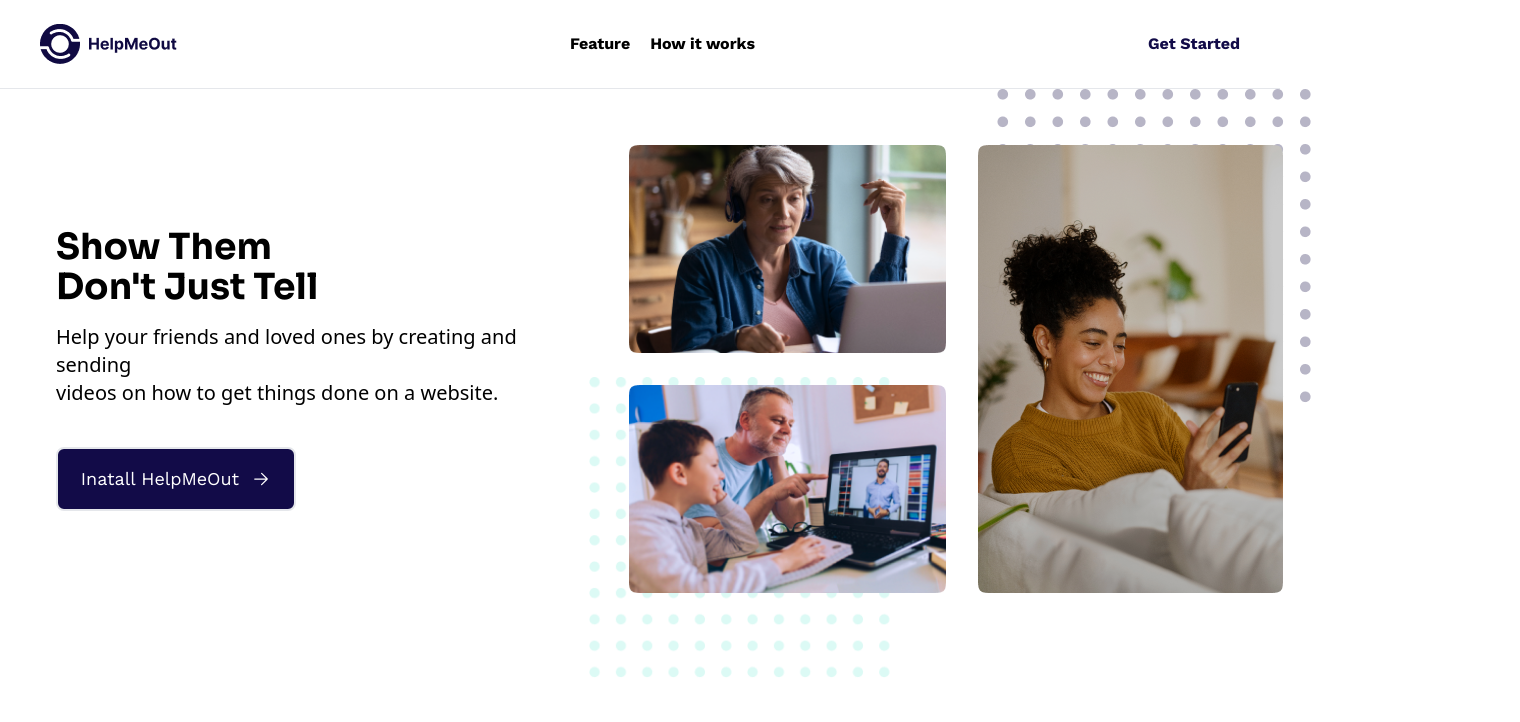
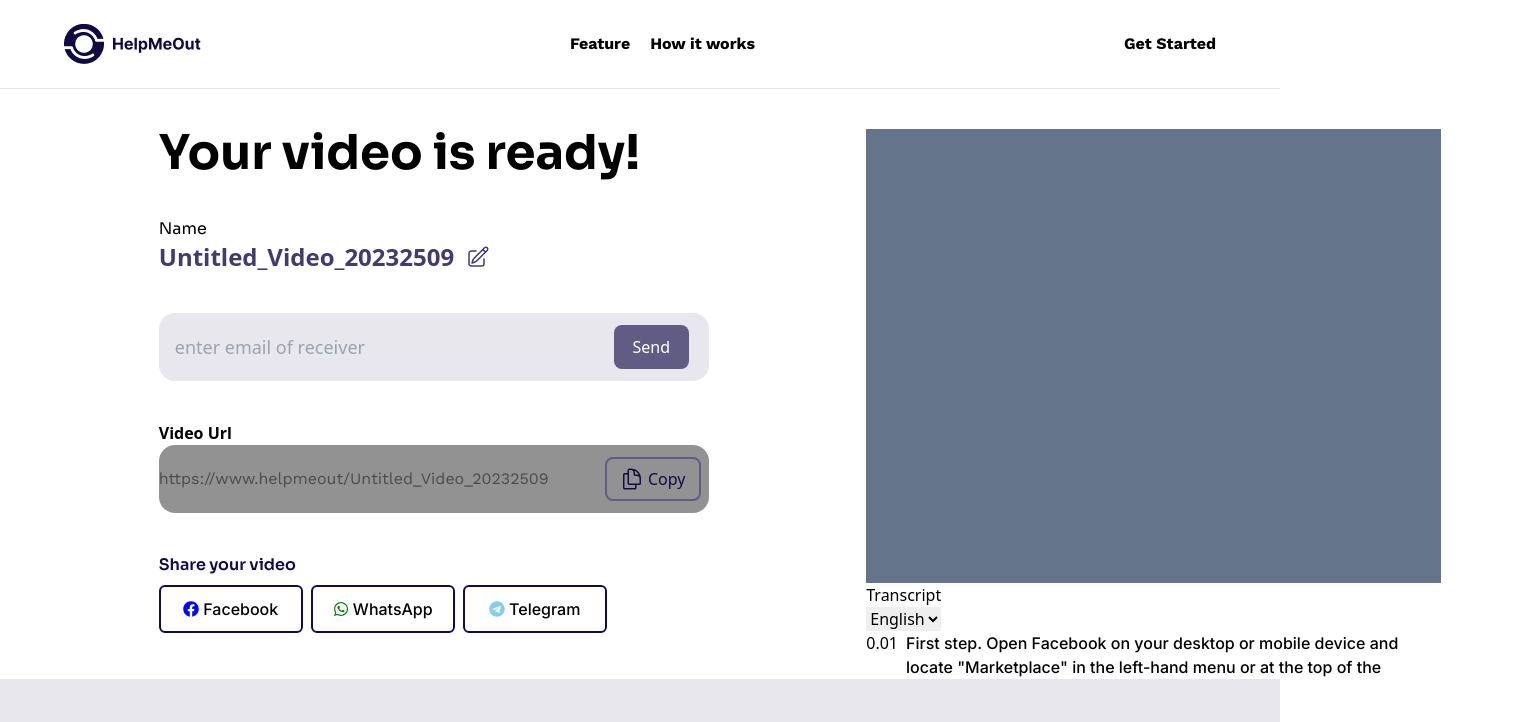
Before and after one commit to austynomilan/chrome_extension, a React (Vite) app in the folder helpmeout/: page /recorded in a window 1280 px wide. Shown: the top 722 px of the page, 1520 px wide, since content can reach past the window. Built offline with nearby package versions, Linux system fonts and the light colour scheme.

Commit message:
show recorded screen added

```diff
--- a/helpmeout/package.json
+++ b/helpmeout/package.json
@@ -11,7 +11,10 @@
   },
   "dependencies": {
     "react": "^18.2.0",
-    "react-dom": "^18.2.0"
+    "react-dom": "^18.2.0",
+    "react-icons": "^4.11.0",
+    "react-router": "^6.16.0",
+    "react-router-dom": "^6.16.0"
   },
   "devDependencies": {
     "@types/react": "^18.2.15",
--- a/helpmeout/src/App.jsx
+++ b/helpmeout/src/App.jsx
@@ -1,16 +1,19 @@
-import { useState } from 'react'
-import Home from './Home/Home'
-import './App.css'
+import { BrowserRouter as Router, Routes, Route } from 'react-router-dom';
+import Recorded from './Recorded/recorded';
+import Home from './Home/Home';
+import './App.css';
 
 function App() {
-
   return (
     <>
-      <div>
-      <Home />
-      </div>
+      <Router>
+        <Routes>
+          <Route path='/' element={<Home />} />
+          <Route path='/recorded' element={<Recorded />} />
+        </Routes>
+      </Router>
     </>
-  )
+  );
 }
 
-export default App
+export default App;
--- /dev/null
+++ b/helpmeout/src/Recorded/recorded.jsx
@@ -0,0 +1,16 @@
+import React from 'react'
+import Nav from '../components/navBar/Nav'
+import Vidscreen from '../components/vid/vidscreen'
+import Footer from '../components/footer/footer'
+import Save from '../components/SaveVid/save'
+
+export default function recorded() {
+  return (
+    <div>
+        <Nav />
+        <Vidscreen />
+        <Save />
+        <Footer />
+    </div>
+  )
+}
--- /dev/null
+++ b/helpmeout/src/components/SaveVid/save.jsx
@@ -0,0 +1,17 @@
+import React from 'react';
+
+export default function save() {
+  return (
+    <div class="bg-input h-80 text-center pt-10">
+      <p class="font-sora font-semibold text-2xl">
+        To ensure the availability and privacy of your video, <br /> we
+        recommend saving it to your account.
+      </p>
+      <button class="bg-primary-100 text-white mt-10 mb-10 rounded-lg w-36 h-12 text-base font-def font-medium">Save Video</button>
+      <div class="flex justify-center">
+        <p class="font-sora text-2xl font-semibold text-gray-500">Don't have an account?</p>
+      <span class="cursor-pointer font-sora text-2xl font-semibold text-primary-100">Create account</span>
+      </div>
+    </div>
+  );
+}
--- a/helpmeout/src/components/footer/footer.jsx
+++ b/helpmeout/src/components/footer/footer.jsx
@@ -3,7 +3,7 @@ import Logo from '/images/lgw.png'
 
 export default function footer() {
   return (
-    <div class="grid grid-cols-7 justify-between h-347 bg-primary">
+    <div class="grid grid-cols-7 justify-between h-347 bg-primary-100">
       <div class="col-span-2 mt-32 ml-36">
         <img src={Logo} alt="logo"/>
       </div>
--- a/helpmeout/src/components/homeLanding/section1/section1.jsx
+++ b/helpmeout/src/components/homeLanding/section1/section1.jsx
@@ -7,8 +7,8 @@ import Img3 from '/images/img3.png'
 
 export default function section1() {
   return (
-    <div class="flex items-center mt-14">
-        <div class="ml-14">
+    <div class="flex items-center mt-16 justify-center ">
+        <div class="mr-10">
         <p class="text-4xl font-bold font-sora">
         Show Them <br />
         Don't Just Tell
@@ -17,7 +17,7 @@ export default function section1() {
         Help your friends and loved ones by creating and sending <br />
         videos on how to get things done on a website.
       </p>
-      <div class="flex w-60 border-2 bg-primary text-white h-16 rounded-lg items-center justify-center">
+      <div class="flex w-60 border-2 bg-primary-100 text-white h-16 rounded-lg items-center justify-center">
         <p class="text-lg font-def">Inatall HelpMeOut</p>
         <span>
           <svg
@@ -37,7 +37,7 @@ export default function section1() {
         </span>
       </div>
         </div>
-        <div class="flex ml-9">
+        <div class="flex">
            <div class="relative">
             <img class="w-80 h-52" src={Img1} alt="woman with headset"/>
             <img class="w-80 h-52 mt-8" src={Img2} alt="a Man with son"/>
--- a/helpmeout/src/components/homeLanding/section2/section2.jsx
+++ b/helpmeout/src/components/homeLanding/section2/section2.jsx
@@ -11,8 +11,8 @@ export default function section2() {
         <p class="font-sora font-bold text-4xl">Features</p>
         <p class="font-def text-xl text-gray-500">Key Highlights of Our Extension</p>
       </div>
-      <div class="flex mt-10 items-center justify-between ">
-        <div class="ml-14">
+      <div class="flex mt-10 items-center justify-around ">
+        <div class="ml-32">
           <div class="flex mb-14">
             <div>
               <img class="mr-2 w-8 h-8" src={Dot} alt='icon' />
@@ -50,7 +50,7 @@ export default function section2() {
             </div>
           </div>
         </div>
-        <div class="mr-20">
+        <div class="mr-32">
             <img class="w-636 h-454" src={Repo} alt="screen shot" />
         </div>
       </div>
--- a/helpmeout/src/components/navBar/Nav.jsx
+++ b/helpmeout/src/components/navBar/Nav.jsx
@@ -3,7 +3,7 @@ import Logo from '/images/HelpMeOut.png';
 
 export default function Nav() {
   return (
-    <div class='flex justify-between pt-6 pb-6 pl-10 pr-10 items-center font-def border-b'>
+    <div class='flex justify-between pt-6 pb-6 pl-16 pr-16 items-center font-def border-b'>
       <div>
         <img src={Logo} alt='' srcset='' />
       </div>
--- /dev/null
+++ b/helpmeout/src/components/vid/vidscreen.jsx
@@ -0,0 +1,105 @@
+import React from 'react';
+import { FaFacebook, FaWhatsapp, FaTelegram } from 'react-icons/fa';
+
+export default function vidscreen() {
+  return (
+    <div class="flex justify-around ml-20 w-1440 mr-20 mt-10">
+      <div>
+        <p class='text-5xl font-bold font-sora'>Your video is ready!</p>
+        <div>
+          <p class='mt-10 text-base font-sora'>Name</p>
+          <span class='flex items-center'>
+            <p class='text-primary-400 text-2xl font-semibold'>
+              Untitled_Video_20232509{' '}
+            </p>
+            <svg
+              xmlns='http://www.w3.org/2000/svg'
+              fill='none'
+              viewBox='0 0 24 24'
+              stroke-width='1.5'
+              stroke='currentColor'
+              class='w-6 h-6 text-primary-400 ml-3'
+            >
+              <path
+                stroke-linecap='round'
+                stroke-linejoin='round'
+                d='M16.862 4.487l1.687-1.688a1.875 1.875 0 112.652 2.652L10.582 16.07a4.5 4.5 0 01-1.897 1.13L6 18l.8-2.685a4.5 4.5 0 011.13-1.897l8.932-8.931zm0 0L19.5 7.125M18 14v4.75A2.25 2.25 0 0115.75 21H5.25A2.25 2.25 0 013 18.75V8.25A2.25 2.25 0 015.25 6H10'
+              />
+            </svg>
+          </span>
+          <div class='mt-10 h-68 w-550 bg-input rounded-2xl flex items-center justify-between'>
+            <input
+              class='bg-transparent outline-none border-0 w-427 placeholder: ml-4 text-lg text-def text-internals '
+              type='text'
+              placeholder='enter email of receiver'
+            />
+            <span class='bg-primary-300 cursor-pointer text-white h-11 w-75 items-center flex justify-center rounded-lg text-manrope mr-5'>
+              Send
+            </span>
+          </div>
+          <p class='mt-10 text-sora font-semibold'>Video Url</p>
+          <div class='flex h-68 bg-copy rounded-2xl w-550 items-center justify-between'>
+            <p class='text-base font-def text-internals '>
+              https://www.helpmeout/Untitled_Video_20232509
+            </p>
+            <span class='flex cursor-pointer items-center mr-2 justify-center w-24 h-11  border-2 rounded-lg border-primary-300'>
+              <svg
+                xmlns='http://www.w3.org/2000/svg'
+                fill='none'
+                viewBox='0 0 24 24'
+                stroke-width='1.5'
+                stroke='currentColor'
+                class='w-6 h-6 text-primary-100 mr-1'
+              >
+                <path
+                  stroke-linecap='round'
+                  stroke-linejoin='round'
+                  d='M15.75 17.25v3.375c0 .621-.504 1.125-1.125 1.125h-9.75a1.125 1.125 0 01-1.125-1.125V7.875c0-.621.504-1.125 1.125-1.125H6.75a9.06 9.06 0 011.5.124m7.5 10.376h3.375c.621 0 1.125-.504 1.125-1.125V11.25c0-4.46-3.243-8.161-7.5-8.876a9.06 9.06 0 00-1.5-.124H9.375c-.621 0-1.125.504-1.125 1.125v3.5m7.5 10.375H9.375a1.125 1.125 0 01-1.125-1.125v-9.25m12 6.625v-1.875a3.375 3.375 0 00-3.375-3.375h-1.5a1.125 1.125 0 01-1.125-1.125v-1.5a3.375 3.375 0 00-3.375-3.375H9.75'
+                />
+              </svg>
+              <p class='text-primary-100'>Copy</p>
+            </span>
+          </div>
+          <p class=' mt-10 mb-2 text-base text-primary-100 font-semibold font-sora'>
+            Share your video
+          </p>
+          <div class='flex'>
+            <div class='mr-2'>
+              <span class='social'>
+                <FaFacebook color='blue' />
+                <p class='text-base font-inter font-medium ml-1'>Facebook</p>
+              </span>
+            </div>
+            <div class='mr-2'>
+              <span class='social'>
+                <FaWhatsapp color='green' />
+                <p class='text-base font-inter font-medium ml-1'>WhatsApp</p>
+              </span>
+            </div>
+            <div>
+              <span class='social'>
+                <FaTelegram color='skyblue' />
+                <p class='text-base font-inter font-medium ml-1'>Telegram</p>
+              </span>
+            </div>
+          </div>
+        </div>
+      </div>
+      <div>
+        <div class="w-575 h-454 bg-slate-500"></div>
+        <p>Transcript</p>
+        <select name='language'>
+          <option value='volvo'>English</option>
+          <option value='volvo'>French</option>
+        </select>
+        <div class="flex w-575 h-auto">
+          <span class="mr-2 ">0.01</span>
+          <p class="text-base font-medium font-inter">
+            First step. Open Facebook on your desktop or mobile device and
+            locate "Marketplace" in the left-hand menu or at the top of the{' '}
+          </p>
+        </div>
+      </div>
+    </div>
+  );
+}
--- a/helpmeout/src/index.css
+++ b/helpmeout/src/index.css
@@ -1,9 +1,12 @@
-@import url('https://fonts.googleapis.com/css2?family=DM+Sans:opsz,wght@9..40,200&family=Inter:wght@100;200;300;400;500;600;700;800;900&family=Nunito:ital,wght@0,200;0,300;0,400;0,500;0,600;0,700;0,800;0,900;0,1000;1,200;1,300;1,400;1,500;1,600;1,700;1,800;1,900;1,1000&family=Poppins:wght@200&family=Sora:wght@100;200;300;400;500;600;700;800&family=Work+Sans:ital,wght@0,100;0,200;0,300;0,400;0,500;0,600;0,700;0,800;0,900;1,100;1,200;1,300;1,400;1,500;1,600;1,700;1,800;1,900&display=swap');
+@import url('https://fonts.googleapis.com/css2?family=DM+Sans:opsz,wght@9..40,200&family=Inter:wght@100;200;300;400;500;600;700;800;900&family=Manrope:wght@200;300;400;500;600;700;800&family=Nunito:ital,wght@0,200;0,300;0,400;0,500;0,600;0,700;0,800;0,900;0,1000;1,200;1,300;1,400;1,500;1,600;1,700;1,800;1,900;1,1000&family=Poppins:wght@200&family=Sora:wght@100;200;300;400;500;600;700;800&family=Work+Sans:ital,wght@0,100;0,200;0,300;0,400;0,500;0,600;0,700;0,800;0,900;1,100;1,200;1,300;1,400;1,500;1,600;1,700;1,800;1,900&display=swap');
 
 @tailwind base;
 @tailwind components;
 @tailwind utilities;
 
 .circle{
-    @apply bg-primary absolute -top-20 right-36 w-68 h-68 flex items-center justify-center rounded-full;
+    @apply bg-primary-100 absolute -top-20 right-36 w-68 h-68 flex items-center justify-center rounded-full;
 }
+.social{
+    @apply w-36 h-12 rounded-md border-2 border-primary-100 flex items-center justify-center;
+}
```
Also changed, not shown: helpmeout/tailwind.config.js (+17 -4 lines), 1 other file (tests, documents, lock files or other folders).
